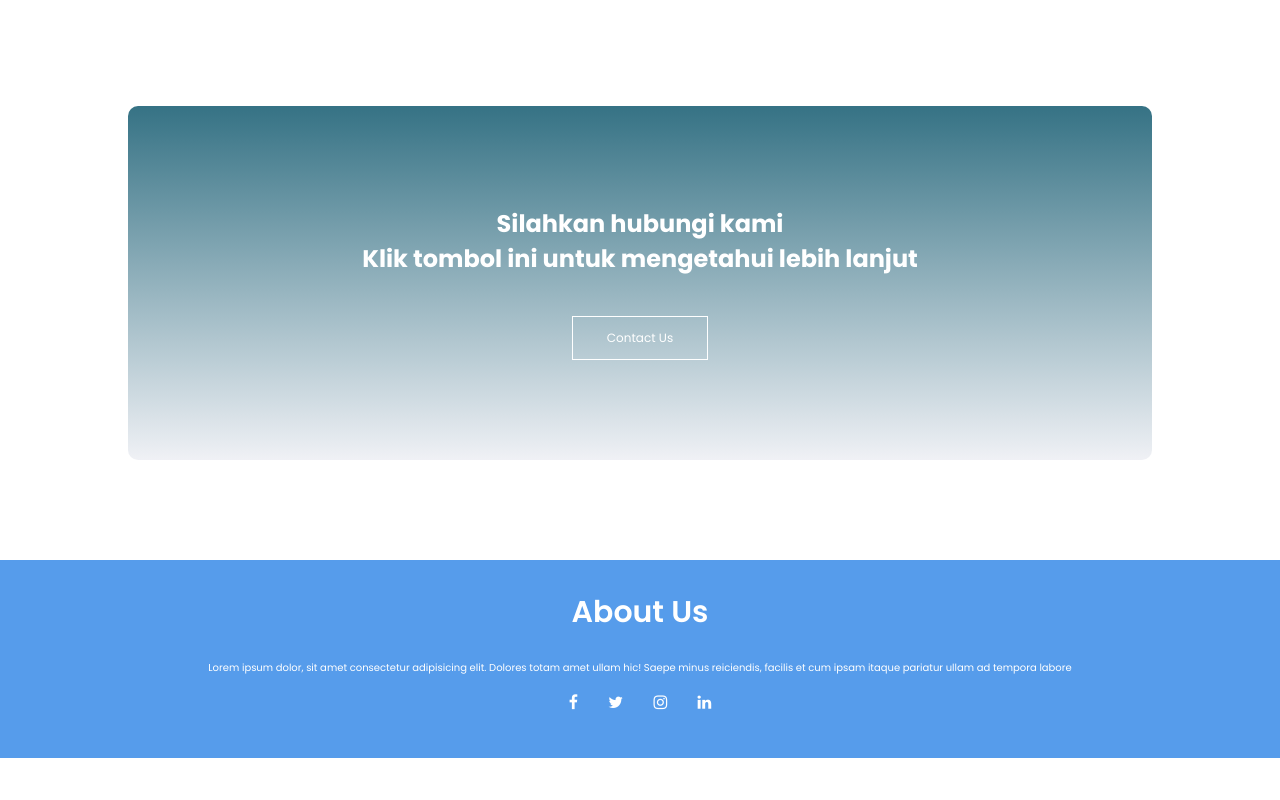
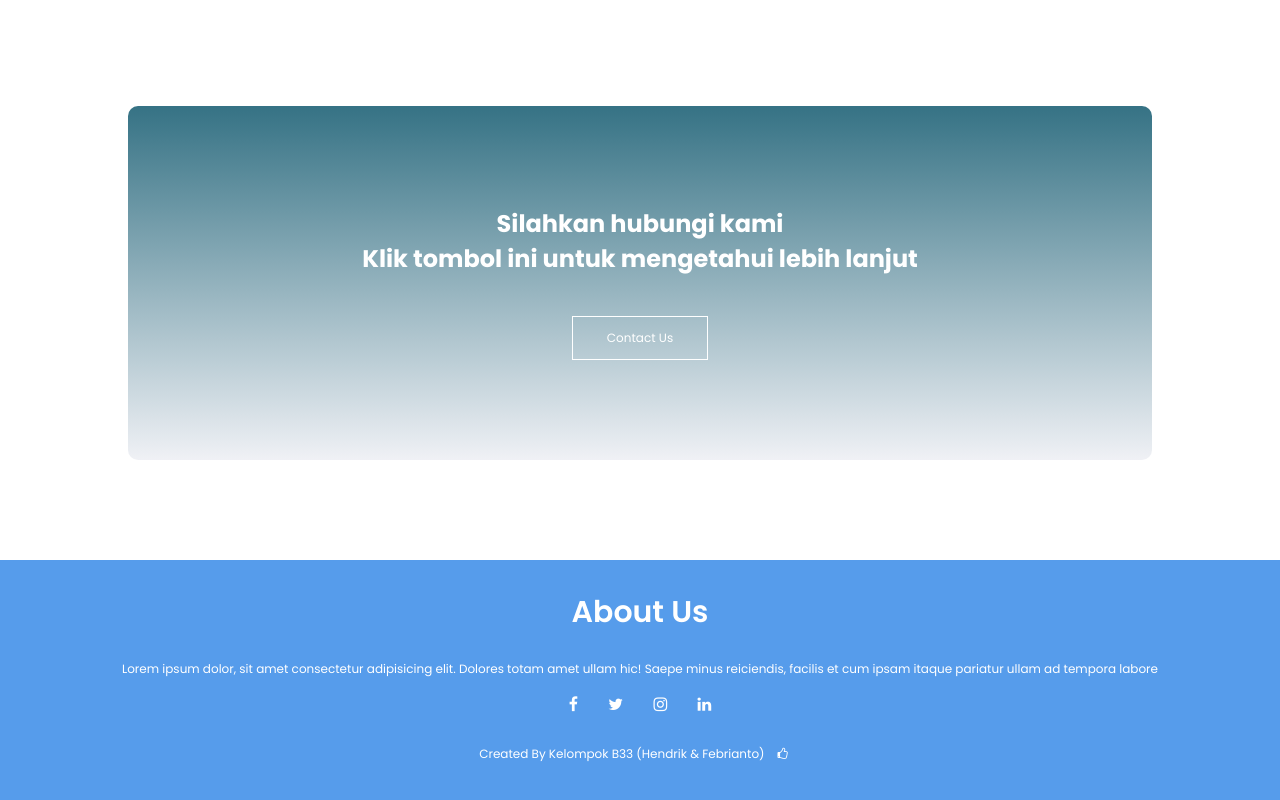
Before and after one commit to hendrikrahman/HendrikTugasProgateB33, a plain HTML site: page index.html in a window 1280 px wide. Shown: the part 2577-3377 px from the top of the page. Before the commit the page ends 3335 px from the top, so only its background shows below. Drawn offline with nearby package versions, Linux system fonts and the light colour scheme.

Commit message:
mengubah footer

```diff
--- a/index.html
+++ b/index.html
@@ -142,6 +142,7 @@
       <i class="fa fa-twitter"></i>
       <i class="fa fa-instagram"></i>
       <i class="fa fa-linkedin"></i>
+      <p>Created By Kelompok B33 (Hendrik & Febrianto)<i class="fa fa-thumbs-o-up"></i></p>
     </div>
 </section>
     <script>
--- a/stylesheet.css
+++ b/stylesheet.css
@@ -342,7 +342,7 @@ h3 {
   color: #fff;
   margin-right: 20px;
   margin-left: 20px;
-  font-size: 10px;
+  font-size: 12px;
 }
 
 .icons .fa {
```
